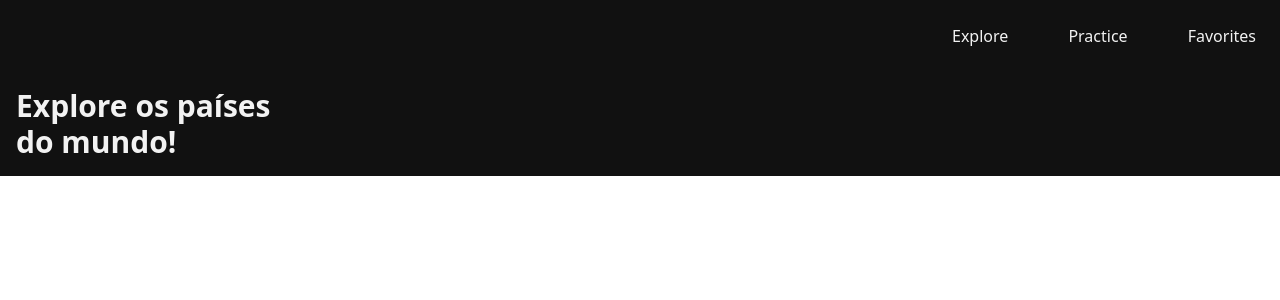
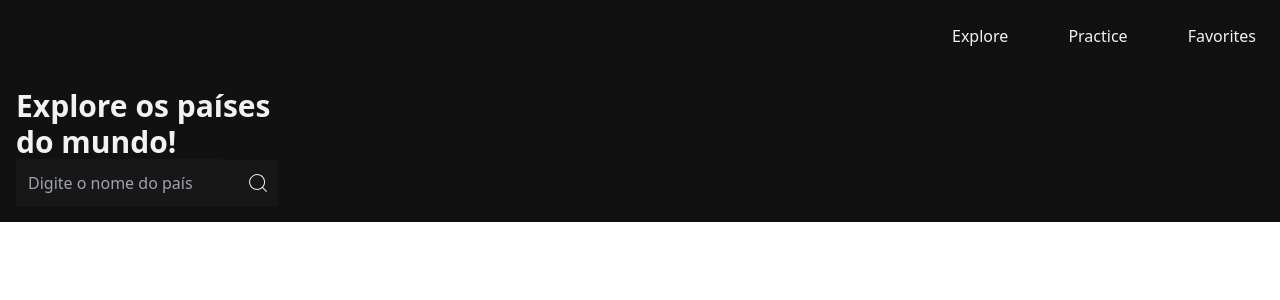
Before and after one commit to rodrigojsdeveloper/geography, a React (Vite) app: page / in a window 1280 px wide. Shown: the top 300 px of the page. Built offline with nearby package versions, Linux system fonts and the light colour scheme.

Commit message:
feat: create inpu tcomponent

```diff
--- a/package.json
+++ b/package.json
@@ -11,7 +11,8 @@
   },
   "dependencies": {
     "react": "^18.2.0",
-    "react-dom": "^18.2.0"
+    "react-dom": "^18.2.0",
+    "react-icons": "^4.11.0"
   },
   "devDependencies": {
     "@types/react": "^18.2.15",
--- a/src/App.tsx
+++ b/src/App.tsx
@@ -1,4 +1,5 @@
 import { Header } from "./components/Header";
+import { Input } from "./components/Input";
 import { Title } from "./components/Title";
 
 const App = () => {
@@ -6,6 +7,7 @@ const App = () => {
     <div className="w-full h-full bg-grey-1 text-white-1 p-4">
       <Header />
       <Title />
+      <Input />
     </div>
   );
 };
--- /dev/null
+++ b/src/components/Input.tsx
@@ -0,0 +1,18 @@
+import { CiSearch } from "react-icons/ci";
+
+const Input = () => {
+  return (
+    <div className="w-full max-w-261 h-45 bg-grey-2 flex justify-between items-center">
+      <input
+        className="w-full max-w-205 bg-grey-2 p-3 outline-none"
+        placeholder="Digite o nome do país"
+      />
+
+      <div className="h-45 flex justify-center items-center cursor-pointer p-2 hover:bg-grey-3">
+        <CiSearch size={24} />
+      </div>
+    </div>
+  );
+};
+
+export { Input };
--- a/tailwind.config.js
+++ b/tailwind.config.js
@@ -19,8 +19,13 @@ export default {
           "1": 	"#FF0000"
         }
       },
+      height: {
+        "45": "45.6px"
+      },
       maxWidth: {
-        "290": "290px"
+        "205": "205.6px",
+        "290": "290px",
+        "261": "261.6px",
       }
     },
   },
```
Also changed, not shown: 1 other file (tests, documents, lock files or other folders).
